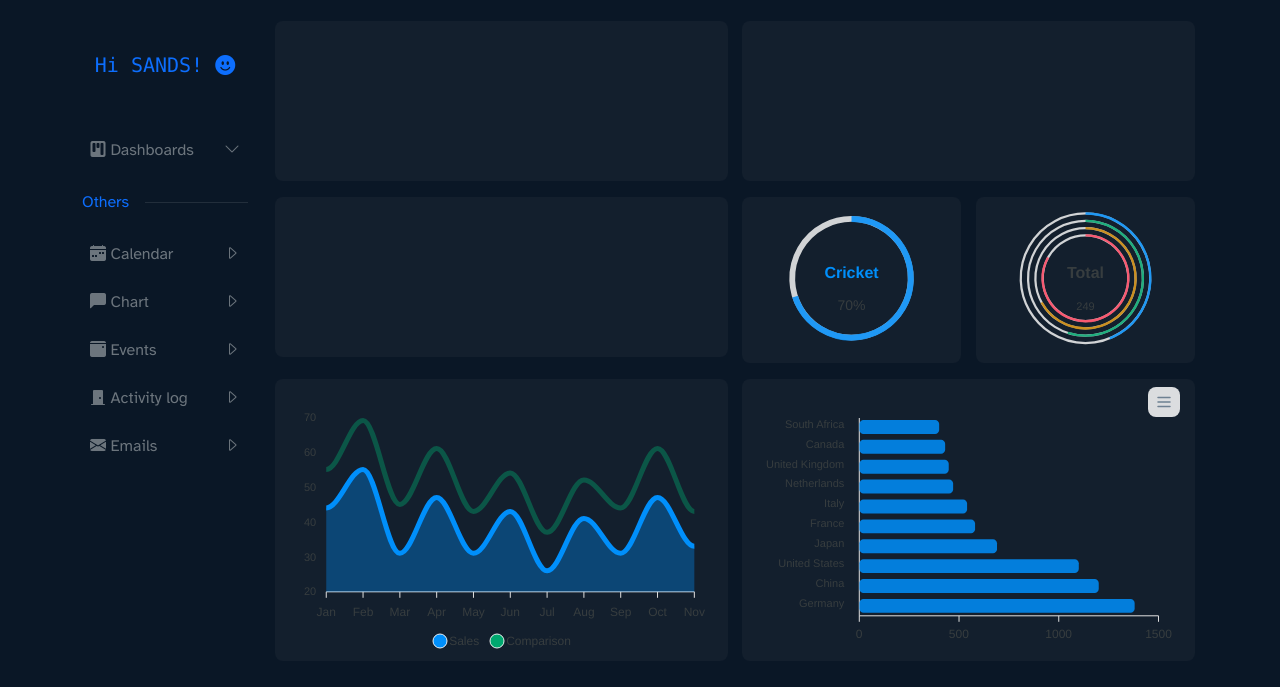
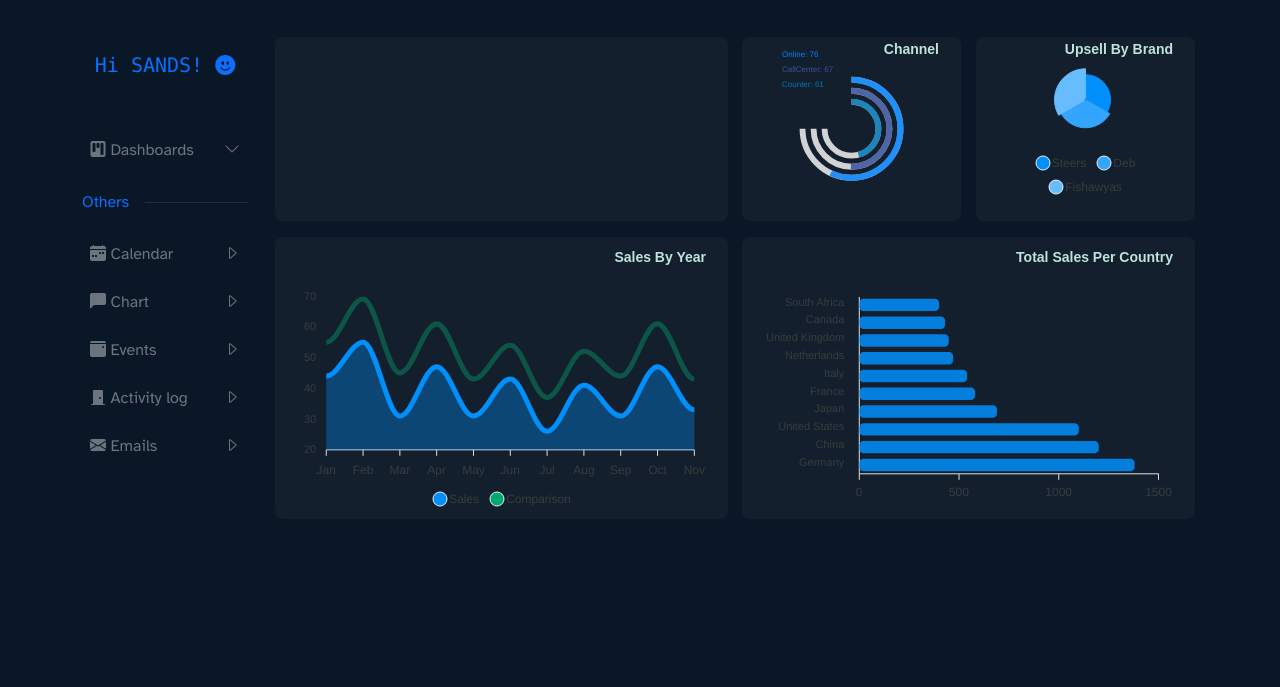
Before and after one commit to Sands-45/Professional-Dashboard, a website: page index.html in a window 1280 px wide. Shown: the part 65-752 px from the top of the page. Drawn offline with nearby package versions, Linux system fonts and the light colour scheme.

Commit message:
Charts Update

```diff
--- a/css/charts.css
+++ b/css/charts.css
@@ -16,7 +16,6 @@
 
 /* ===============Charts & Stats =============*/
 .stats {
-  height: 10rem;
   background: var(--primary-1);
   border-radius: 0.5rem;
   transition: background 0.5s;
--- a/index.html
+++ b/index.html
@@ -157,10 +157,10 @@
 					<div class="col-6 mb-3 stats"></div>
 					<div class="col-6 mb-3 stats"></div>
 					<div class="col-6 mb-3 stats"></div>
-					<div id="chart4" class="col-3 miniStats mb-3 stats"></div>
-					<div id="chart3" class="col-3 miniStats  mb-3 stats"></div>
-					<div id="chart" class="col-12 col-lg-6 pt-2 charts"></div>
-					<div id="chart2" class="col-12 col-lg-6 mt-3 mt-lg-0 pt-2 charts"></div>
+					<div id="chart1" class="col-3 miniStats mb-3 stats"></div>
+					<div id="chart2" class="col-3 miniStats  mb-3 stats"></div>
+					<div id="chart3" class="col-12 col-lg-6 pt-2 charts"></div>
+					<div id="chart4" class="col-12 col-lg-6 mt-3 mt-lg-0 pt-2 charts"></div>
 				</div>
 				<div id="dash2" class="row tabContent justify-content-around mt-2 p-2 text-center text-danger">
 					<div class="col-6 mb-3 stats"></div>
--- a/js/charts.js
+++ b/js/charts.js
@@ -1,6 +1,130 @@
 //Dash One ===================
+/* =============== miniStat RadialBar ============ */
+var options1 = {
+  series: [76, 67, 61],
+  chart: {
+    type: "radialBar",
+  },
+  plotOptions: {
+    radialBar: {
+      offsetY: 0,
+      startAngle: 0,
+      endAngle: 270,
+      hollow: {
+        margin: 5,
+        size: "30%",
+        background: "transparent",
+        image: undefined,
+      },
+      dataLabels: {
+        name: {
+          show: false,
+        },
+        value: {
+          show: false,
+        },
+      },
+    },
+  },
+  colors: ["#0084ff", "#39539E", "#0077B5"],
+  labels: ["Online", "CallCenter", "Counter"],
+  legend: {
+    show: true,
+    floating: true,
+    fontSize: "8px",
+    position: "left",
+    offsetY: -10,
+    offsetX: -10,
+    labels: {
+      useSeriesColors: true,
+    },
+    markers: {
+      size: 0,
+    },
+    formatter: function (seriesName, opts) {
+      return seriesName + ":  " + opts.w.globals.series[opts.seriesIndex];
+    },
+    itemMargin: {
+      vertical: 3,
+    },
+  },
+  responsive: [
+    {
+      breakpoint: 480,
+      options: {
+        legend: {
+          show: false,
+        },
+      },
+    },
+  ],
+  title: {
+    text: "Channel",
+    align: "right",
+    style: {
+      fontSize: "14px",
+      fontWeight: "bold",
+      fontFamily: "sans-serif",
+      color: "#bee3db",
+    },
+  },
+};
+var chart1 = new ApexCharts(document.querySelector("#chart1"), options1);
+chart1.render();
+
+/* =============== Polar chart Monochrome ============ */
+let options2 = {
+  series: [42, 47, 52],
+  chart: {
+    type: "polarArea",
+  },
+  labels: ["Steers", "Deb", "Fishawyas"],
+  fill: {
+    opacity: 1,
+  },
+  stroke: {
+    width: 1,
+    colors: undefined,
+  },
+  yaxis: {
+    show: false,
+  },
+  legend: {
+    position: "bottom",
+  },
+  plotOptions: {
+    polarArea: {
+      rings: {
+        strokeWidth: 0,
+      },
+      spokes: {
+        strokeWidth: 0,
+      },
+    },
+  },
+  theme: {
+    monochrome: {
+      enabled: true,
+      shadeTo: "light",
+      shadeIntensity: 0.6,
+    },
+  },
+  title: {
+    text: "Upsell By Brand",
+    align: "right",
+    style: {
+      fontSize: "14px",
+      fontWeight: "bold",
+      fontFamily: "sans-serif",
+      color: "#bee3db",
+    },
+  },
+};
+let chart2 = new ApexCharts(document.querySelector("#chart2"), options2);
+chart2.render();
+
 /* ===============Chart One ===========*/
-let options = {
+let options3 = {
   series: [
     {
       name: "Sales",
@@ -21,7 +145,7 @@ let options = {
   },
   fill: {
     type: "solid",
-    opacity: [0.35, .4],
+    opacity: [0.35, 0.4],
   },
   labels: [
     "Jan",
@@ -63,15 +187,22 @@ let options = {
       show: false,
     },
   },
+  title: {
+    text: "Sales By Year",
+    align: "right",
+    style: {
+      fontSize: "14px",
+      fontWeight: "bold",
+      fontFamily: "sans-serif",
+      color: "#bee3db",
+    },
+  },
 };
-
-let chart = new ApexCharts(document.querySelector("#chart"), options);
-
-chart.render();
+let chart3 = new ApexCharts(document.querySelector("#chart3"), options3);
+chart3.render();
 
 /* =======================Chart 2 ==================*/
-
-var options2 = {
+var options4 = {
   series: [
     {
       data: [400, 430, 448, 470, 540, 580, 690, 1100, 1200, 1380],
@@ -79,6 +210,12 @@ var options2 = {
   ],
   chart: {
     type: "bar",
+    toolbar: {
+      show: false,
+      tools: {
+        download: false,
+      },
+    },
   },
   plotOptions: {
     bar: {
@@ -110,56 +247,16 @@ var options2 = {
       },
     },
   },
-};
-
-var chart2 = new ApexCharts(document.querySelector("#chart2"), options2);
-chart2.render();
-
-/* =============== miniStat RadialBar ============ */
-var options3 = {
-  series: [44, 55, 67, 83],
-  chart: {
-    type: "radialBar",
-  },
-  plotOptions: {
-    radialBar: {
-      dataLabels: {
-        name: {
-          fontSize: "15px",
-        },
-        value: {
-          fontSize: "11px",
-        },
-        total: {
-          show: true,
-          label: "Total",
-          formatter: function (w) {
-            // By default this function returns the average of all series. The below is just an example to show the use of custom formatter function
-            return 249;
-          },
-        },
-      },
+  title: {
+    text: "Total Sales Per Country",
+    align: "right",
+    style: {
+      fontSize: "14px",
+      fontWeight: "bold",
+      fontFamily: "sans-serif",
+      color: "#bee3db",
     },
   },
-  labels: ["Apples", "Oranges", "Bananas", "Berries"],
-};
-
-var chart3 = new ApexCharts(document.querySelector("#chart3"), options3);
-chart3.render();
-
-var options4 = {
-  series: [70],
-  chart: {
-    type: "radialBar",
-  },
-  plotOptions: {
-    radialBar: {
-      hollow: {
-        size: "70%",
-      },
-    },
-  },
-  labels: ["Cricket"],
 };
 
 var chart4 = new ApexCharts(document.querySelector("#chart4"), options4);
```
